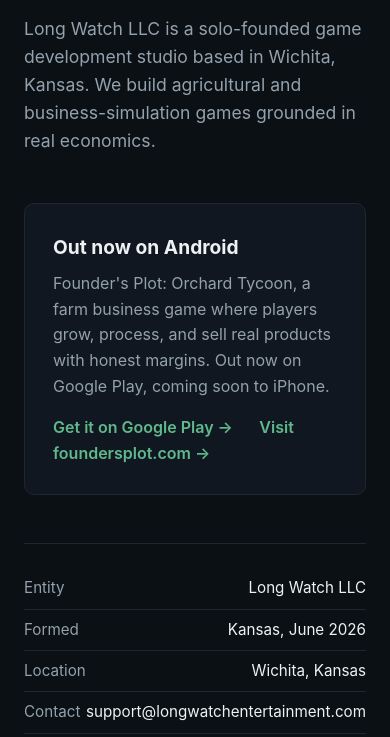
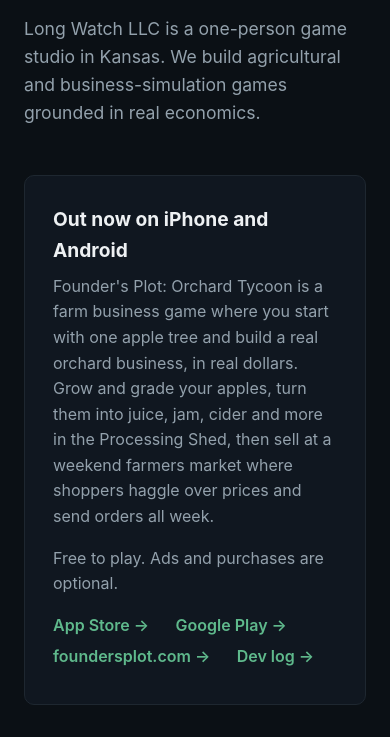
Before and after one commit to longwatchentertainment/longwatchentertainment.com, a plain HTML site: page index.html in a window 390 px wide. Shown: the part 363-1100 px from the top of the page. Drawn offline with Linux system fonts and the light colour scheme.

Commit message:
Studio page: Founder's Plot is out on iPhone and Android; Kansas only
Adds the App Store and dev log links, describes the game as it is now
(Processing Shed, weekend farmers market, haggling, daily orders), says ads
and purchases are optional, and drops the city and "coming soon".

Co-Authored-By: Claude Opus 5.5 <noreply@anthropic.com>

```diff
--- a/index.html
+++ b/index.html
@@ -4,7 +4,7 @@
 <meta charset="UTF-8">
 <meta name="viewport" content="width=device-width, initial-scale=1.0">
 <title>Long Watch LLC | Independent Game Studio</title>
-<meta name="description" content="Long Watch LLC is an independent game development studio based in Wichita, Kansas, currently developing Founder's Plot for iOS and Android.">
+<meta name="description" content="Long Watch LLC is an independent game studio in Kansas. Its first game, Founder's Plot: Orchard Tycoon, is out now on iPhone and Android.">
 <style>
   :root {
     --bg: #0b1015;
@@ -64,7 +64,7 @@
     font-weight: 600;
   }
   .card a:hover { text-decoration: underline; }
-  .card a + a { margin-left: 22px; }
+  .card a { display: inline-block; margin: 0 22px 6px 0; }
   dl {
     margin-top: 3rem;
     border-top: 1px solid var(--border);
@@ -90,19 +90,22 @@
   <div class="wrap">
     <div class="mark">Long Watch LLC</div>
     <h1>An independent game studio, building slowly and on purpose.</h1>
-    <p class="lede">Long Watch LLC is a solo-founded game development studio based in Wichita, Kansas. We build agricultural and business-simulation games grounded in real economics.</p>
+    <p class="lede">Long Watch LLC is a one-person game studio in Kansas. We build agricultural and business-simulation games grounded in real economics.</p>
 
     <div class="card">
-      <h2>Out now on Android</h2>
-      <p>Founder's Plot: Orchard Tycoon, a farm business game where players grow, process, and sell real products with honest margins. Out now on Google Play, coming soon to iPhone.</p>
-      <a href="https://play.google.com/store/apps/details?id=com.longwatch.foundersplot" rel="noopener">Get it on Google Play &rarr;</a>
-      <a href="https://www.foundersplot.com">Visit foundersplot.com &rarr;</a>
+      <h2>Out now on iPhone and Android</h2>
+      <p>Founder's Plot: Orchard Tycoon is a farm business game where you start with one apple tree and build a real orchard business, in real dollars. Grow and grade your apples, turn them into juice, jam, cider and more in the Processing Shed, then sell at a weekend farmers market where shoppers haggle over prices and send orders all week.</p>
+      <p>Free to play. Ads and purchases are optional.</p>
+      <a href="https://apps.apple.com/app/id6791411652" rel="noopener">App Store &rarr;</a>
+      <a href="https://play.google.com/store/apps/details?id=com.longwatch.foundersplot" rel="noopener">Google Play &rarr;</a>
+      <a href="https://www.foundersplot.com">foundersplot.com &rarr;</a>
+      <a href="https://www.foundersplot.com/devlog/">Dev log &rarr;</a>
     </div>
 
     <dl>
       <div><dt>Entity</dt><dd>Long Watch LLC</dd></div>
       <div><dt>Formed</dt><dd>Kansas, June 2026</dd></div>
-      <div><dt>Location</dt><dd>Wichita, Kansas</dd></div>
+      <div><dt>Location</dt><dd>Kansas</dd></div>
       <div><dt>Contact</dt><dd>support@longwatchentertainment.com</dd></div>
     </dl>
 
```
